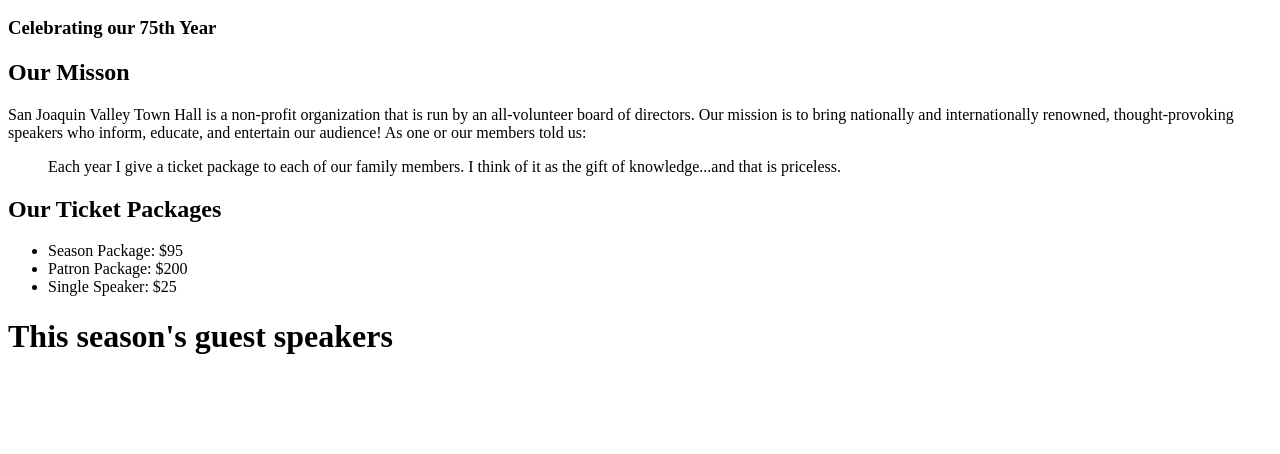
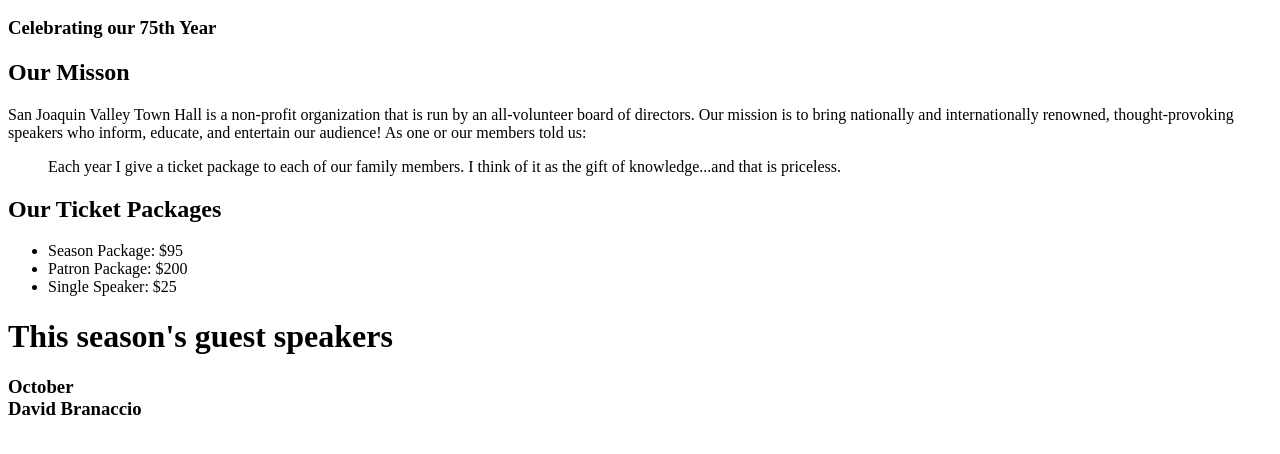
Before and after one commit to FilMan17/A05, a plain HTML site: page index.html in a window 1280 px wide. Shown: the part 138-592 px from the top of the page. Drawn offline with Linux system fonts and the light colour scheme.

Commit message:
changes made to index.html

```diff
--- a/index.html
+++ b/index.html
@@ -15,6 +15,7 @@
         <li>Single Speaker: $25</li>
     </ul>
     <h1>This season's guest speakers</h1>
+    <h3>October <br> David Branaccio</h3>
 </body>
 <footer>
 </footer>
```
